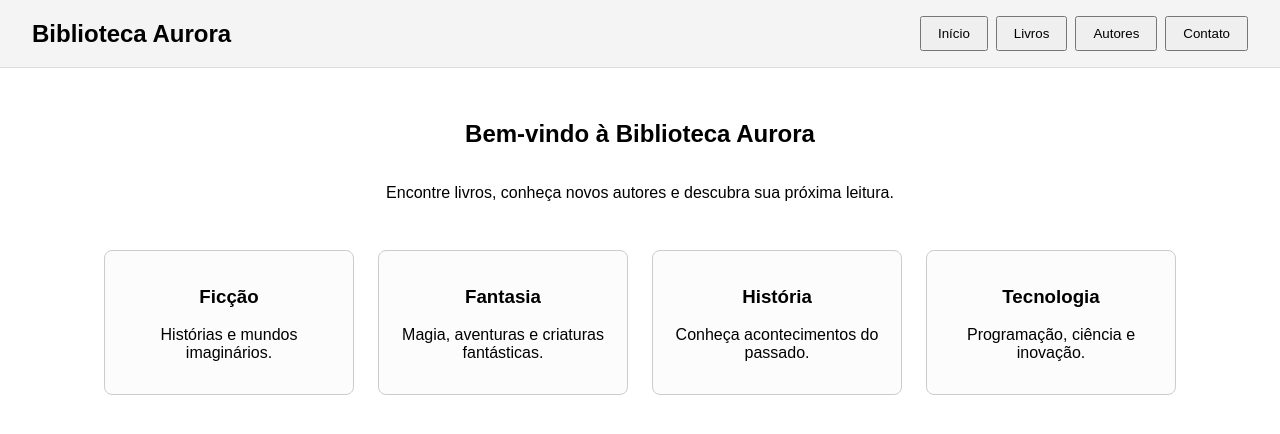
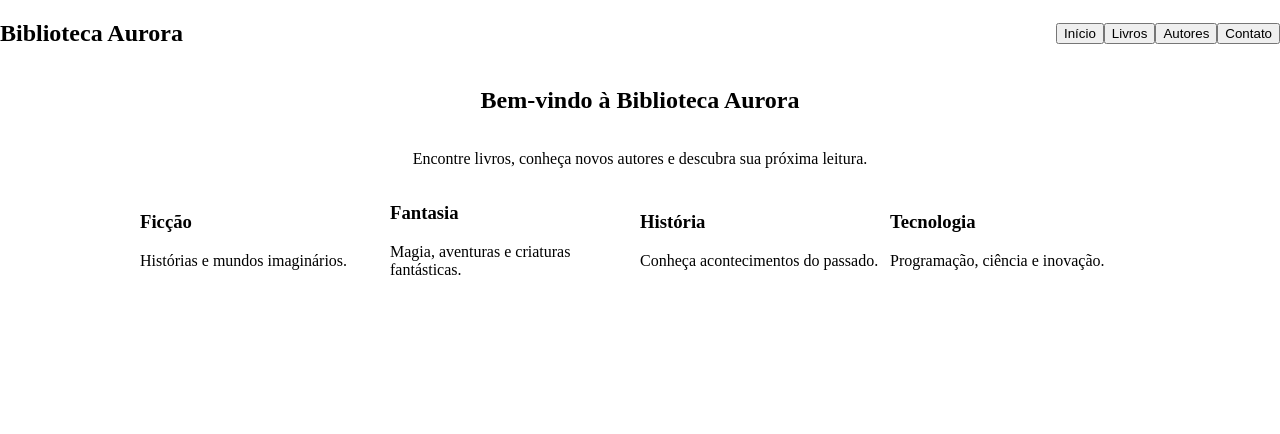
Before and after one commit to Otavio0009/Mobile, a plain HTML site: page Atividade/index.html in a window 1280 px wide. Drawn offline with Linux system fonts and the light colour scheme.

Commit message:
coringido alguns erros

```diff
--- a/Atividade/styles.css
+++ b/Atividade/styles.css
@@ -4,7 +4,6 @@
 
 body {
     margin: 0;
-    font-family: Arial, sans-serif;
 }
 
 .container {
@@ -13,35 +12,16 @@ body {
     flex-direction: column;
 }
 
+/* 5. Header */
 header {
     display: flex;
     justify-content: space-between;
     align-items: center;
-    padding: 1rem 2rem;
-    background-color: #f4f4f4;
-    border-bottom: 1px solid #ddd;
-}
-
-header h2 {
-    margin: 0;
 }
 
 nav {
     display: flex;
     flex-direction: row;
-    gap: 0.5rem;
-}
-
-nav button {
-    padding: 0.5rem 1rem;
-    cursor: pointer;
-}
-
-main {
-    padding: 2rem;
-    display: flex;
-    flex-direction: column;
-    gap: 2rem;
 }
 
 .introduction {
@@ -49,7 +29,6 @@ main {
     flex-direction: column;
     justify-content: center;
     align-items: center;
-    text-align: center;
 }
 
 .categories {
@@ -57,14 +36,8 @@ main {
     flex-flow: row wrap;
     justify-content: center;
     align-items: center;
-    gap: 1.5rem;
 }
 
 .category {
     width: 250px;
-    padding: 1rem;
-    border: 1px solid #ccc;
-    border-radius: 8px;
-    background-color: #fcfcfc;
-    text-align: center;
 }
```
